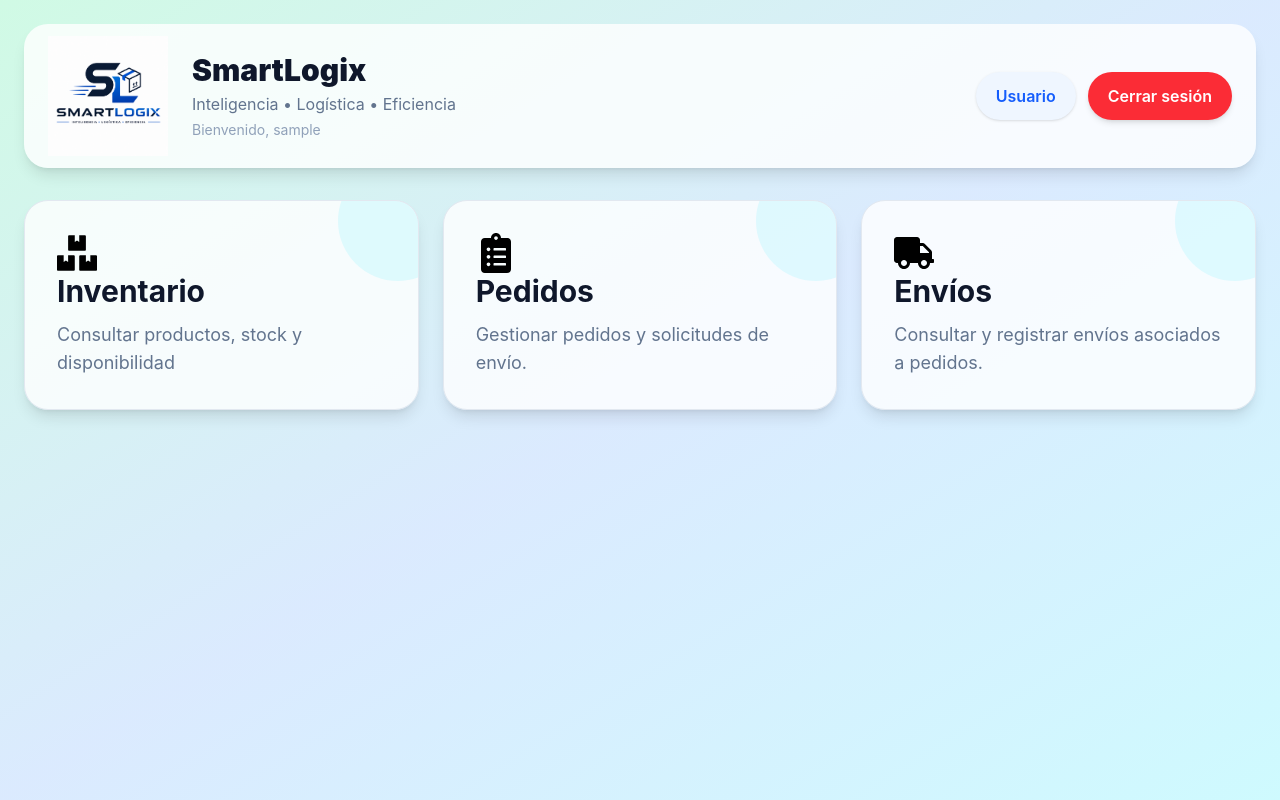
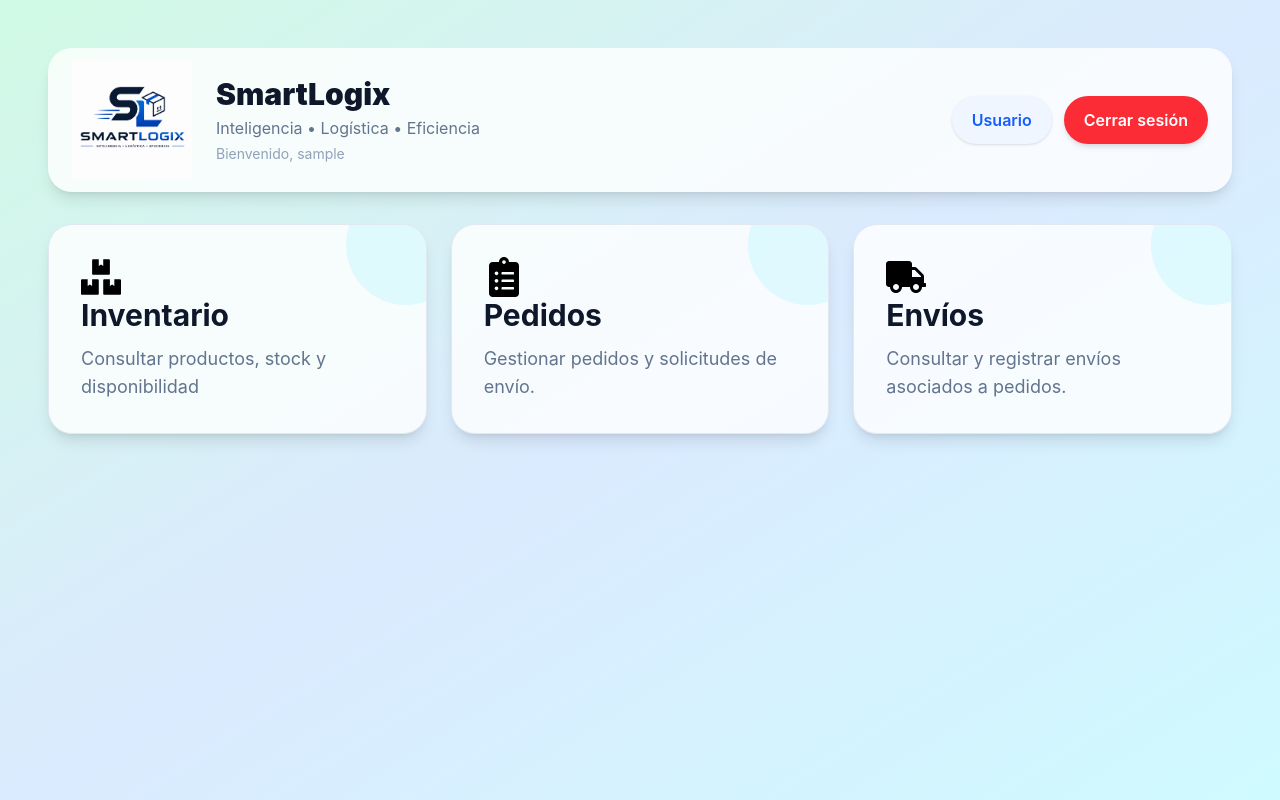
Before and after one commit to Alexis5729/smartlogix-platform, a React (Vite) app in the folder smartlogix-frontend/: page /dashboard in a window 1280 px wide. Built offline with nearby package versions, Linux system fonts and the light colour scheme; sample sign-in values are in the browser's storage.

Commit message:
mejoras dashboard

```diff
--- a/smartlogix-frontend/src/pages/DashboardPage.jsx
+++ b/smartlogix-frontend/src/pages/DashboardPage.jsx
@@ -1,6 +1,7 @@
 import { Link } from "react-router-dom";
 import { FaBoxes, FaClipboardList, FaTruck } from "react-icons/fa";
 import Navbar from "../components/Navbar";
+import PageContainer from "../layout/PageContainer";
 
 function DashboardPage() {
 
@@ -8,7 +9,7 @@ function DashboardPage() {
 
   return (
     <div className="min-h-screen bg-gradient-to-br from-emerald-100 via-blue-100 to-cyan-100 p-6">
-        <div className="max-w-[1700px] mx-auto">
+        <PageContainer>
            <Navbar />
                  <div className="grid grid-cols-1 md:grid-cols-2 xl:grid-cols-3 gap-6 mt-6">
                    {role !== "ROLE_USER" && (
@@ -50,7 +51,7 @@ function DashboardPage() {
                    </Link>
                    )}
                  </div>
-    </div>
+        </PageContainer>
     </div>
   );
 }
```
Lines whose indentation alone changed are shown as unchanged.
